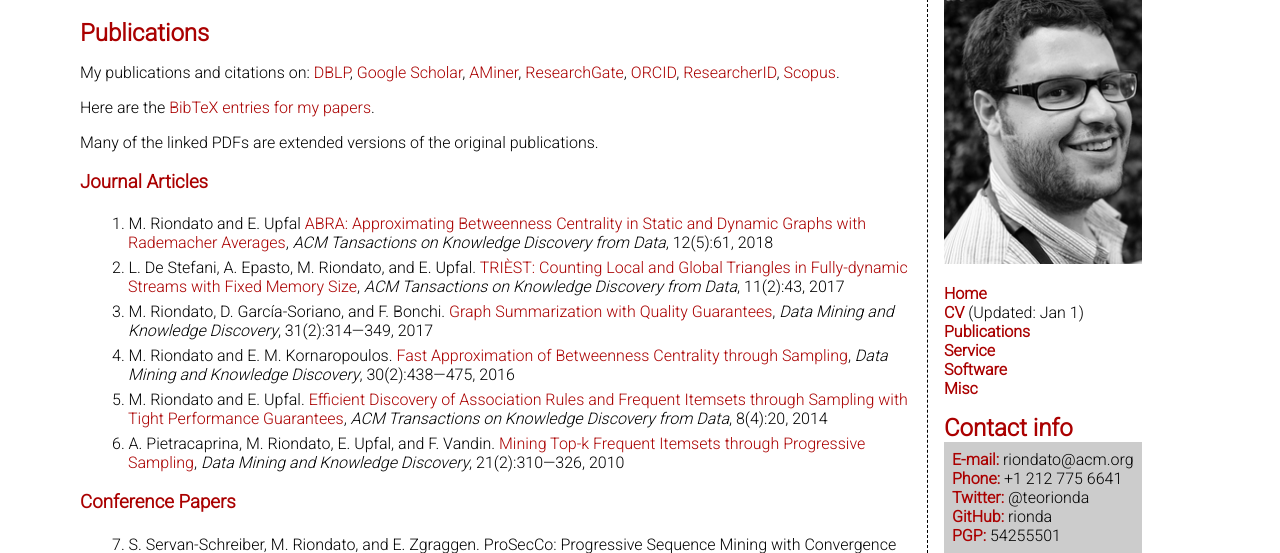
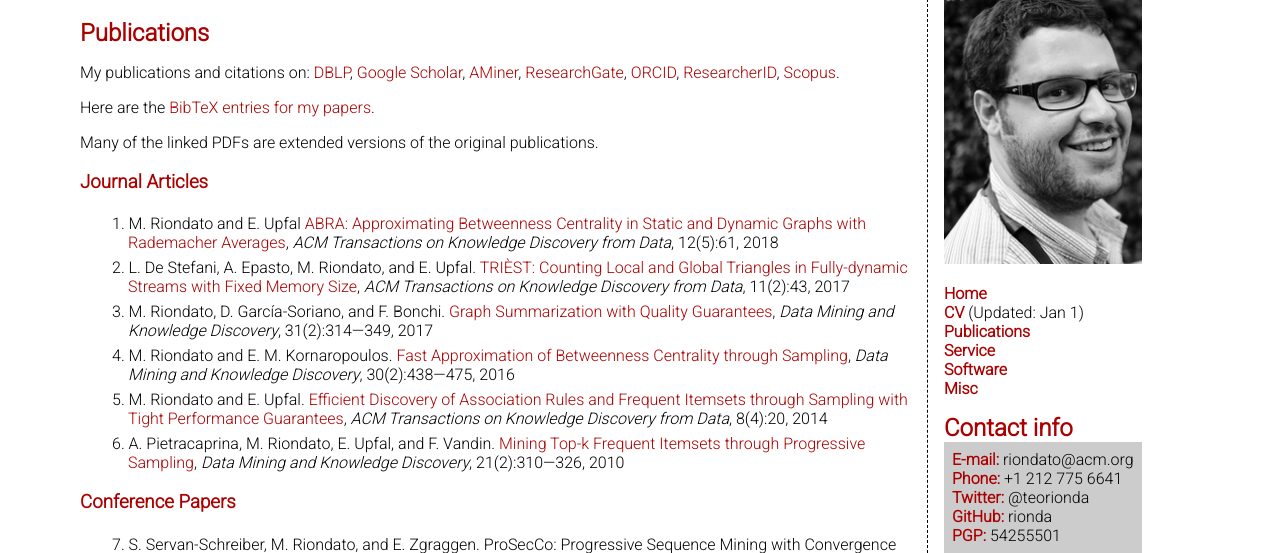
Before and after one commit to rionda/rionda.to, a PHP site: page /pubs.php in a window 1280 px wide. Shown: the part 82-635 px from the top of the page. Run offline with PHP 8.4, Linux system fonts and the light colour scheme.

Commit message:
Fix typos in journal name.

```diff
--- a/pubs.php
+++ b/pubs.php
@@ -22,12 +22,12 @@
 					<li>M. Riondato and E. Upfal <a
 						href="papers/RiondatoUpfal-BetweennessRademacherAverages-TKDD.pdf">ABRA:
 						Approximating Betweenness Centrality in Static and Dynamic Graphs
-						with Rademacher Averages</a>, <em>ACM Tansactions on Knowledge
+						with Rademacher Averages</a>, <em>ACM Transactions on Knowledge
 						Discovery from Data</em>, 12(5):61, 2018</li>
 					<li>L. De Stefani, A. Epasto, M. Riondato, and E. Upfal.
 						<a href="papers/DeStefaniEtAl-TRIEST-TKDD.pdf">TRI&Egrave;ST:
 						Counting Local and Global Triangles in Fully-dynamic Streams with
-						Fixed Memory Size</a>, <em>ACM Tansactions on Knowledge Discovery
+						Fixed Memory Size</a>, <em>ACM Transactions on Knowledge Discovery
 						from Data</em>, 11(2):43, 2017</li>
 					<li>M. Riondato, D. Garc&iacute;a-Soriano, and F. Bonchi. <a
 						href="papers/RiondatoEtAl-GraphSummarization-DMKD.pdf">Graph
```
